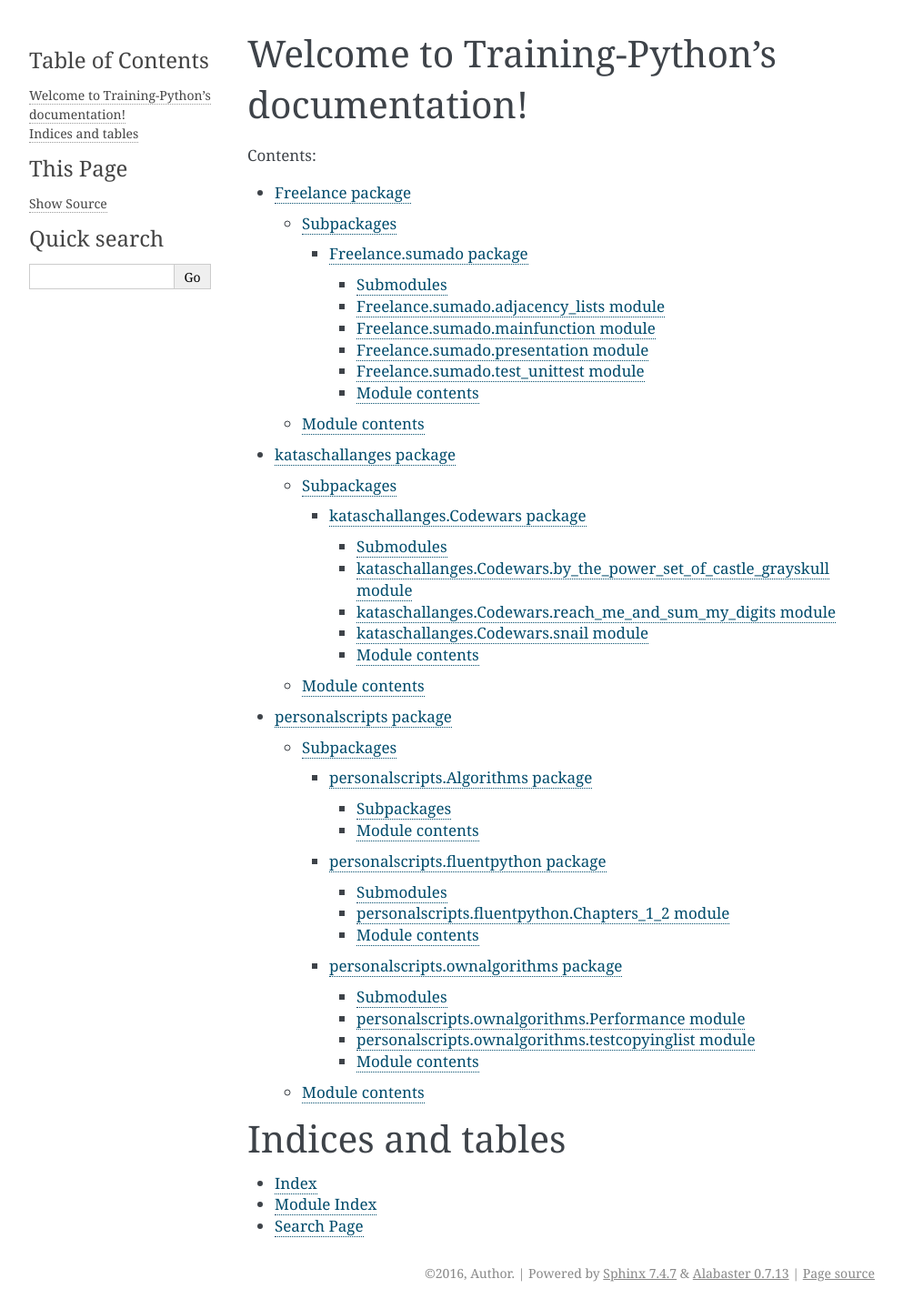
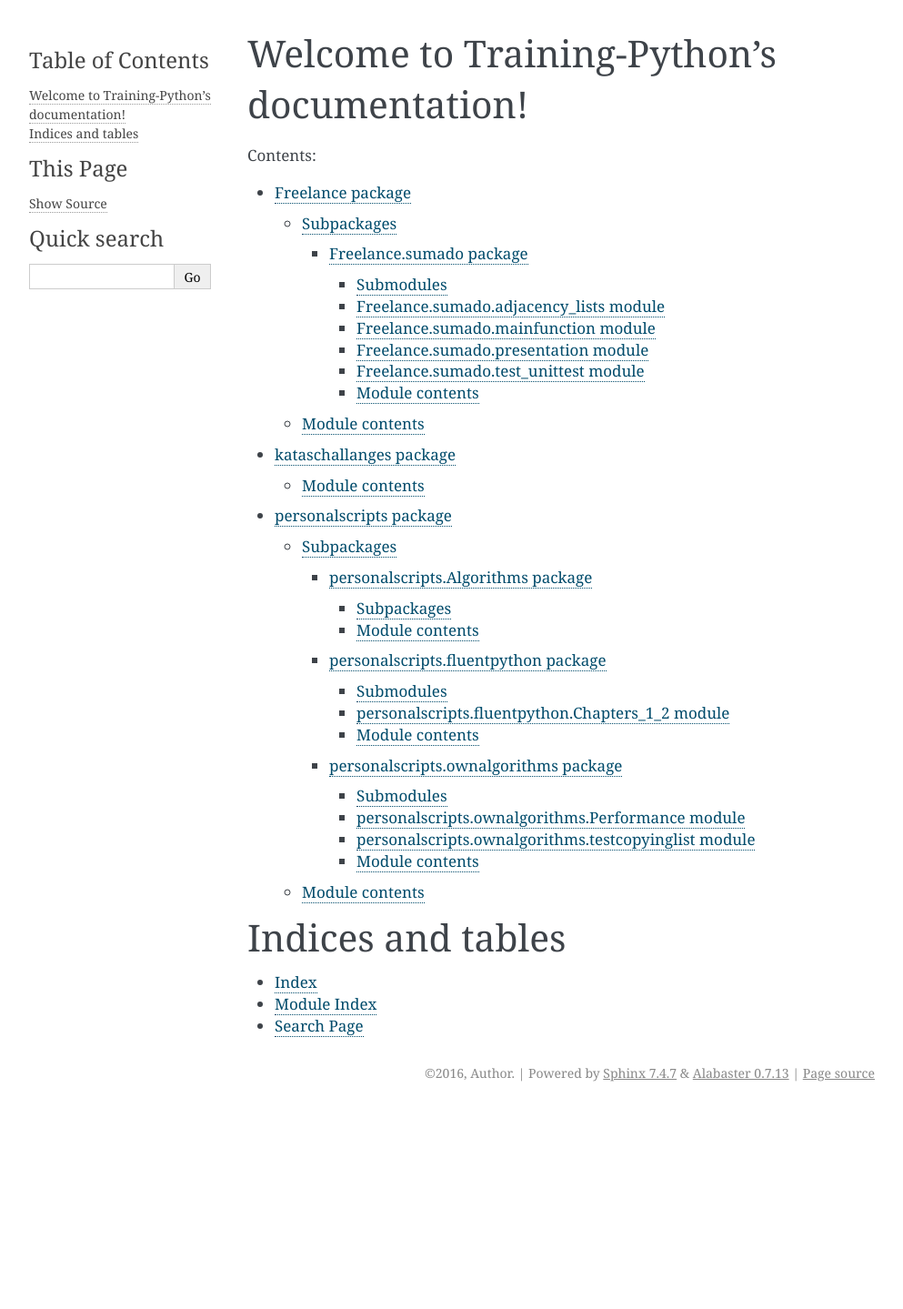
Before and after one commit to ELC/training-matplotlib, a Sphinx documentation site: the page built from docs/source/index.rst, in a window 1280 px wide. Shown: the whole page at 91% size, without its empty margins (148-1141 px from the left). Built offline with Sphinx 7.4.7, drawn with Linux system fonts in a browser that asks for light colours; after the commit the page ends 1219 px from its top, so only the background shows below that.

Commit message:
Revert "Update Docs"
This reverts commit 0b58bb5bee6b62299b36028b8cc217c9994729c6.

```diff
--- a/docs/source/index.rst
+++ b/docs/source/index.rst
@@ -1,5 +1,5 @@
 .. Training-Python documentation master file, created by
-   sphinx-quickstart on Tue Oct  4 07:37:49 2016.
+   sphinx-quickstart on Tue Oct  4 07:31:07 2016.
    You can adapt this file completely to your liking, but it should at least
    contain the root `toctree` directive.
 
--- a/docs/source/kataschallanges.rst
+++ b/docs/source/kataschallanges.rst
@@ -1,12 +1,5 @@
 kataschallanges package
 =======================
-
-Subpackages
------------
-
-.. toctree::
-
-    kataschallanges.Codewars
 
 Module contents
 ---------------
```
